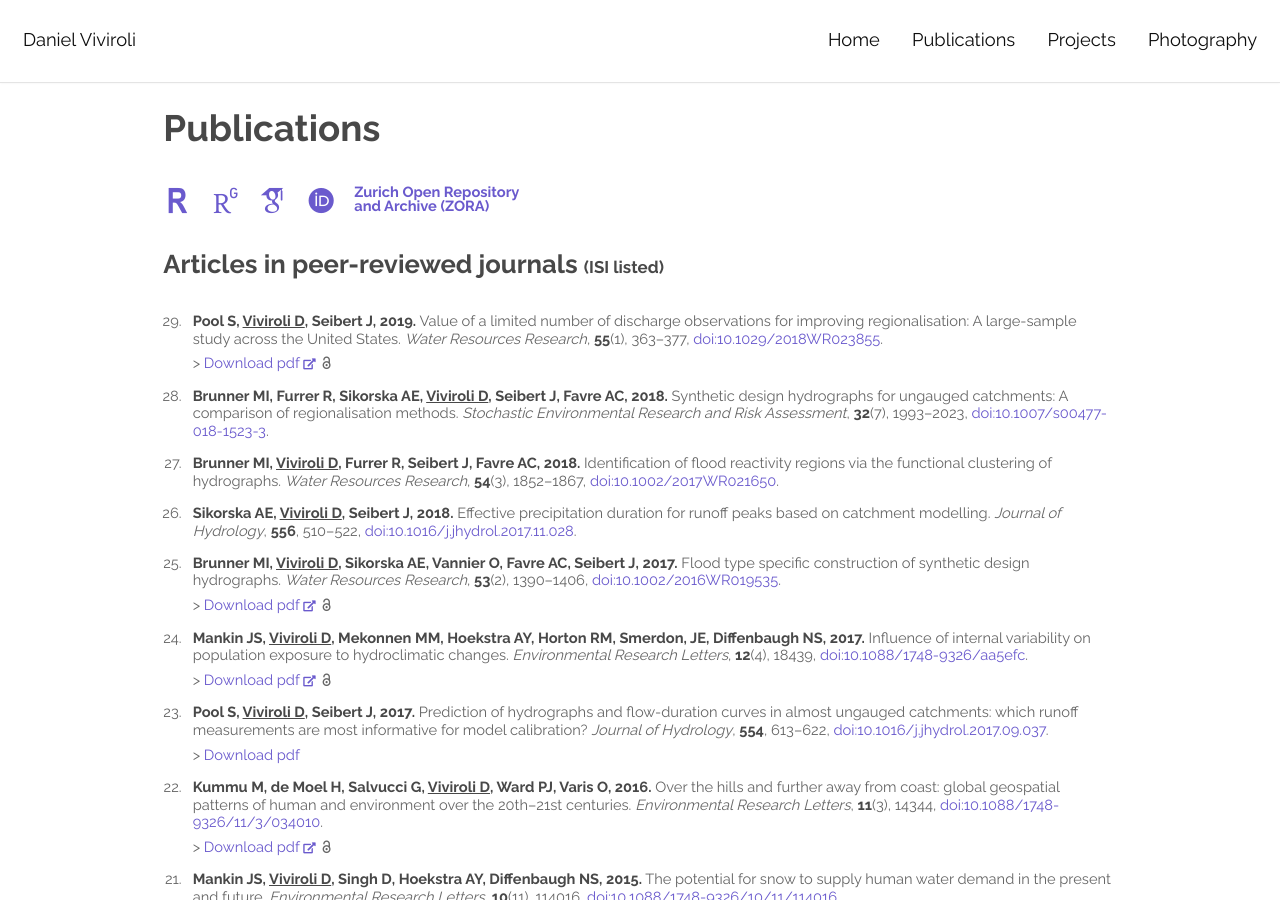
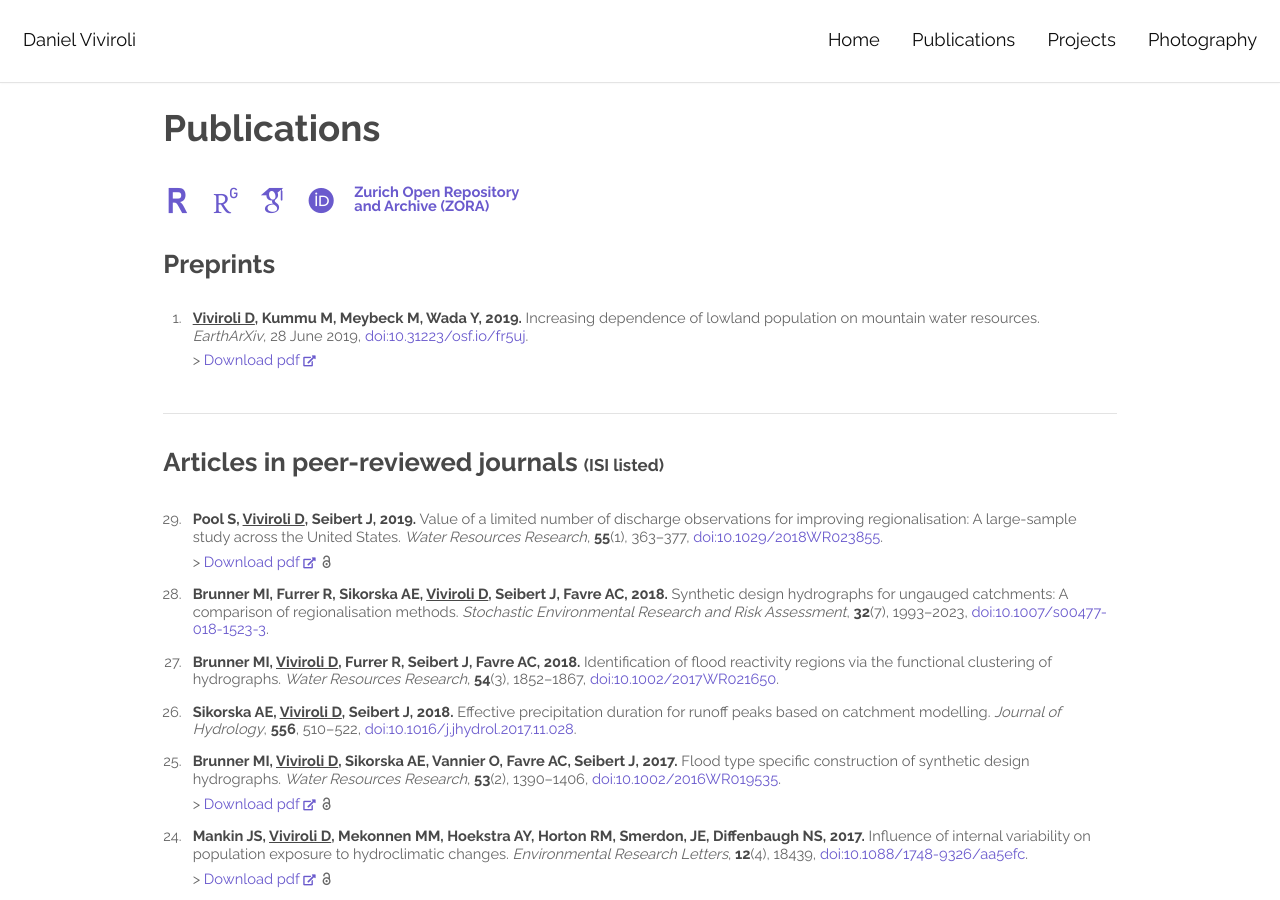
Before and after one commit to katarenamatos/katarenamatos.github.io, a Jekyll site: the page built from publications.html, in a window 1280 px wide and 900 px high. Built offline with Jekyll 4.4.1, drawn with Linux system fonts in a browser that asks for light colours; some web fonts are replaced.

Commit message:
preprint, lazyload
Preprint added, lazyload temporarily deactivated (seems to have issue with Chrome update)

```diff
--- /dev/null
+++ b/_data/publications_papers-preprints.yml
@@ -0,0 +1,8 @@
+- authors: Viviroli D, Kummu M, Meybeck M, Wada Y
+  year: 2019
+  title: "Increasing dependence of lowland population on mountain water resources"
+  archive: EarthArXiv
+  date: 28 June 2019
+  doi: "10.31223/osf.io/fr5uj"
+  pdf: https://eartharxiv.org/fr5uj
+  pdf_external: Y
--- a/_includes/header.html
+++ b/_includes/header.html
@@ -10,7 +10,17 @@
         <li{{ current }}><a href="{{ entry.url }}">{{ entry.title }}</a>
         {% if entry.sub_n %}
           <ul>
-            {% for sub_i in (1..{{entry.sub_n}}) %}
+            <!-- need rather awkward way to check whether "preprints" nees to be excluded if corresponding yaml is not present -->
+            {% if entry.title == "Publications" %}
+              {% if site.data.publications_papers-preprints %}
+                {% assign i_start = 1 %}
+              {% else %}
+                {% assign i_start = 2 %}
+              {% endif %}
+            {% else %}
+              {% assign i_start = 1 %}
+            {% endif %}
+            {% for sub_i in ({{i_start}}..{{entry.sub_n}}) %}
               {% capture dropdown_link %}sub{{sub_i}}_anchor{% endcapture %}
               {% capture dropdown_text %}sub{{sub_i}}_text{% endcapture %}
               <a href={{ entry.url }}#{{ entry.[dropdown_link] }}>{{ entry.[dropdown_text] }}</a>
--- a/publications.html
+++ b/publications.html
@@ -13,6 +13,32 @@ title: Publications
 		<li><b><a target="_blank" rel="noopener noreferrer" href="https://www.zora.uzh.ch/view/authorsnew/Viviroli=3AD=3A=3A.html" style="font-size:11pt;line-height:0.95;display:block">Zurich Open Repository<br>and Archive (ZORA)</a></b></li>
 	<ul>
 </div>
+
+{% if site.data.publications_papers-preprints %}
+
+	<h2>Preprints</h2>
+	<a class="anchor" id="PP"></a>
+	<ol reversed="">
+		{% for publication in site.data.publications_papers-preprints %}
+			<li>
+				<b>{{ publication.authors | replace:'Viviroli D','<u>Viviroli D</u>' }},
+				{{ publication.year }}.</b>
+				{% capture lastchar %}{{ publication.title | slice:-1 }}{% endcapture %}
+				{% if lastchar == "?" or lastchar == "!" %}
+					{{ publication.title }}
+				{% else %}
+					{{ publication.title }}.
+				{% endif %}
+				<i>{{ publication.archive }}</i>, {{ publication.date }},
+				<a target="_blank" rel="noopener noreferrer" href="https://dx.doi.org/{{ publication.doi }}" target='_blank'>doi:{{ publication.doi }}</a>.
+				{% include publications_pdf_and_notes.html %}
+			</li>
+		{% endfor %}
+	</ol>
+
+	<hr/>
+
+{% endif %}
 
 <h2>Articles in peer-reviewed journals <small>(ISI listed)</small></h2>
 <a class="anchor" id="JP"></a>
```
Also changed, not shown: _data/navigation.yml (+19 -17 lines), photography.html (+12 -6 lines).
